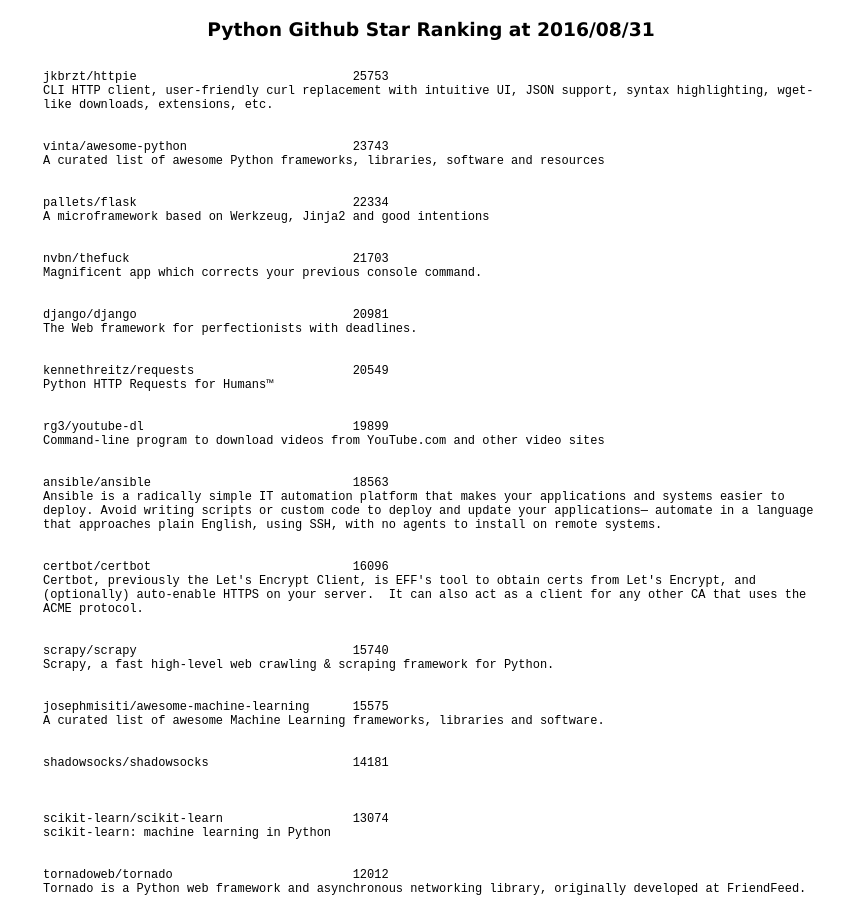
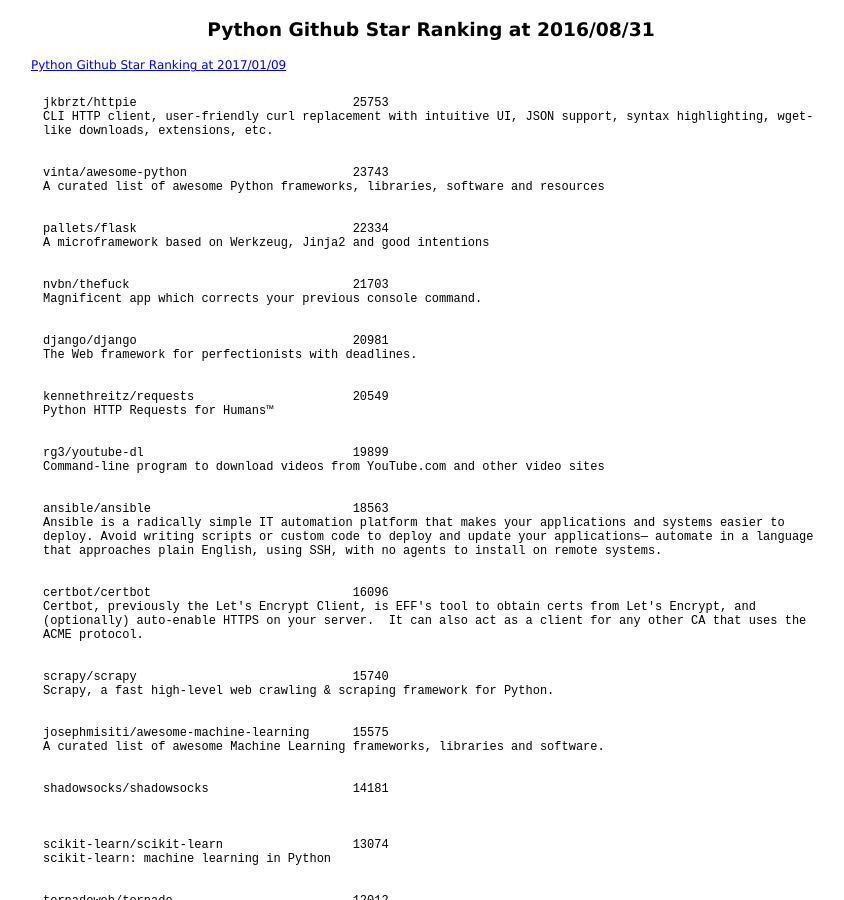
Before and after one commit to 38elements/38elements.github.com, a Jekyll site: the page built from _posts/2016-08-31-python-repository-github-star-ranking.md, in a window 1280 px wide and 900 px high. Shown: the whole window, without its empty margins (209-1053 px from the left). Built offline with Jekyll 4.4.1, drawn with Linux system fonts in a browser that asks for light colours.

Commit message:
Update 2016-08-31-python-repository-github-star-ranking.md

```diff
--- a/_posts/2016-08-31-python-repository-github-star-ranking.md
+++ b/_posts/2016-08-31-python-repository-github-star-ranking.md
@@ -2,6 +2,7 @@
 layout: posts
 title: Python Github Star Ranking at 2016/08/31
 ---
+[Python Github Star Ranking at 2017/01/09](/2017/01/09/python-repository-github-star-ranking.html)
 <pre style="background-color: white;border: none;">
 jkbrzt/httpie                              25753
 CLI HTTP client, user-friendly curl replacement with intuitive UI, JSON support, syntax highlighting, wget-like downloads, extensions, etc.
```
